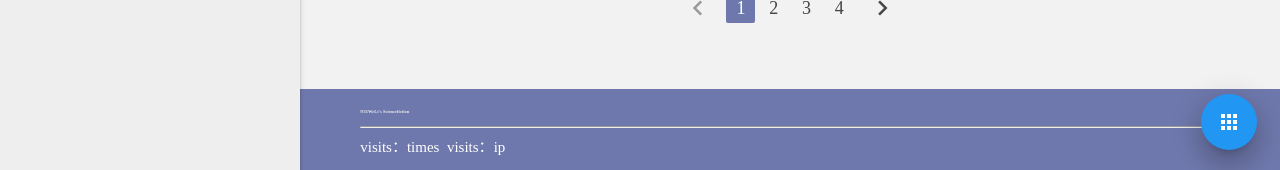
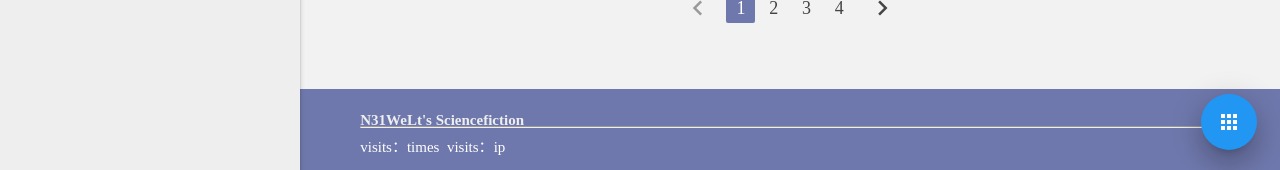
Before and after one commit to keepwalk/keepwalk.github.io, a Jekyll site: the page built from index.html, in a window 1280 px wide and 1357 px high. Shown: the part 1184-1354 px from the top of the window. Built offline with Jekyll 4.4.1, drawn with Linux system fonts in a browser that asks for light colours; the list of posts is cut into pages by our own code; comment, search, counter and statistics services are not loaded.

Commit message:
Update page.sass

```diff
--- a/assets/css/page.sass
+++ b/assets/css/page.sass
@@ -232,7 +232,7 @@ footer
   .footer-message
     height: 10px
     font-family: cursive
-    font-size: 0.3rem
+    font-size: 1rem
     font-weight: bold
     margin: 0
   .visit-statistics
```
